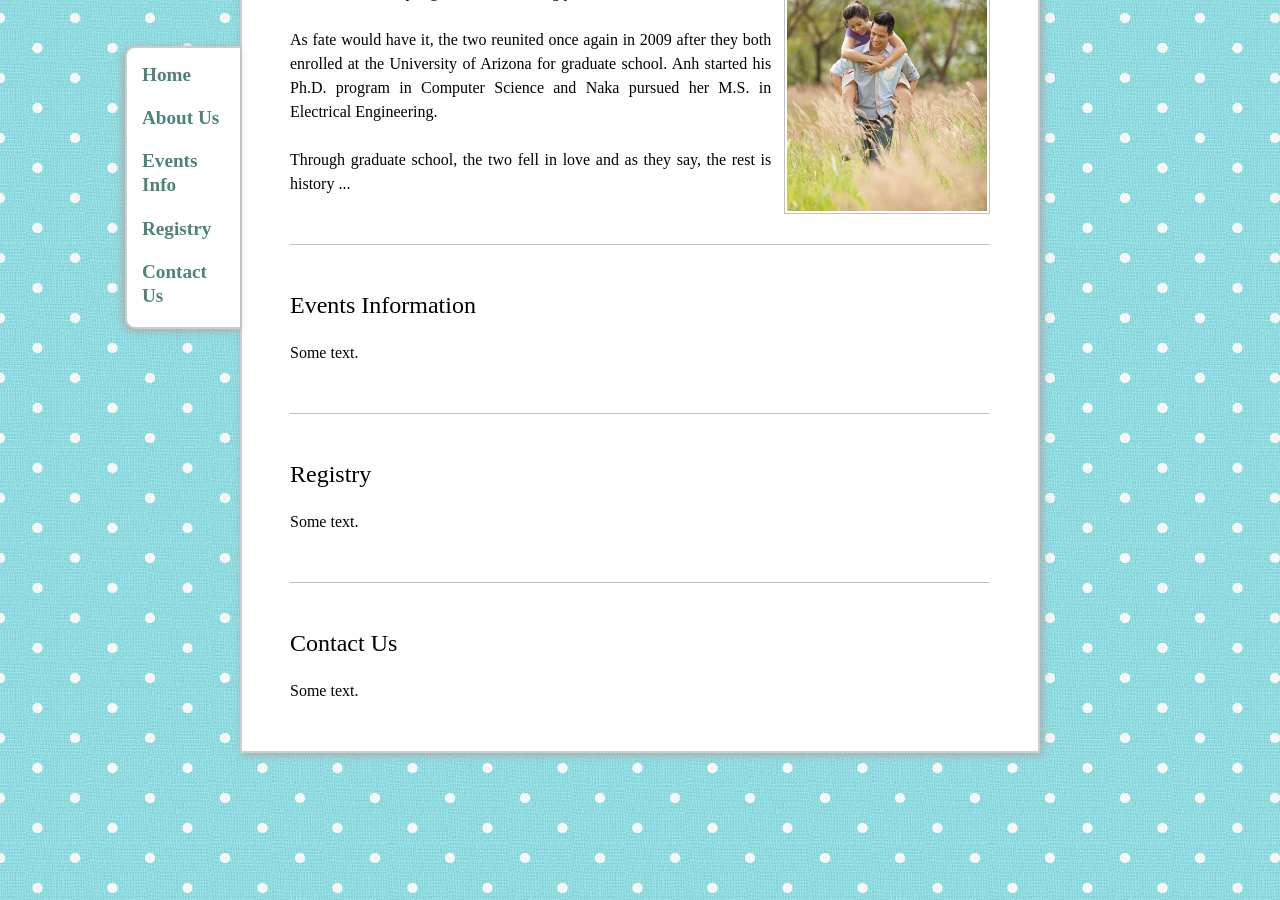
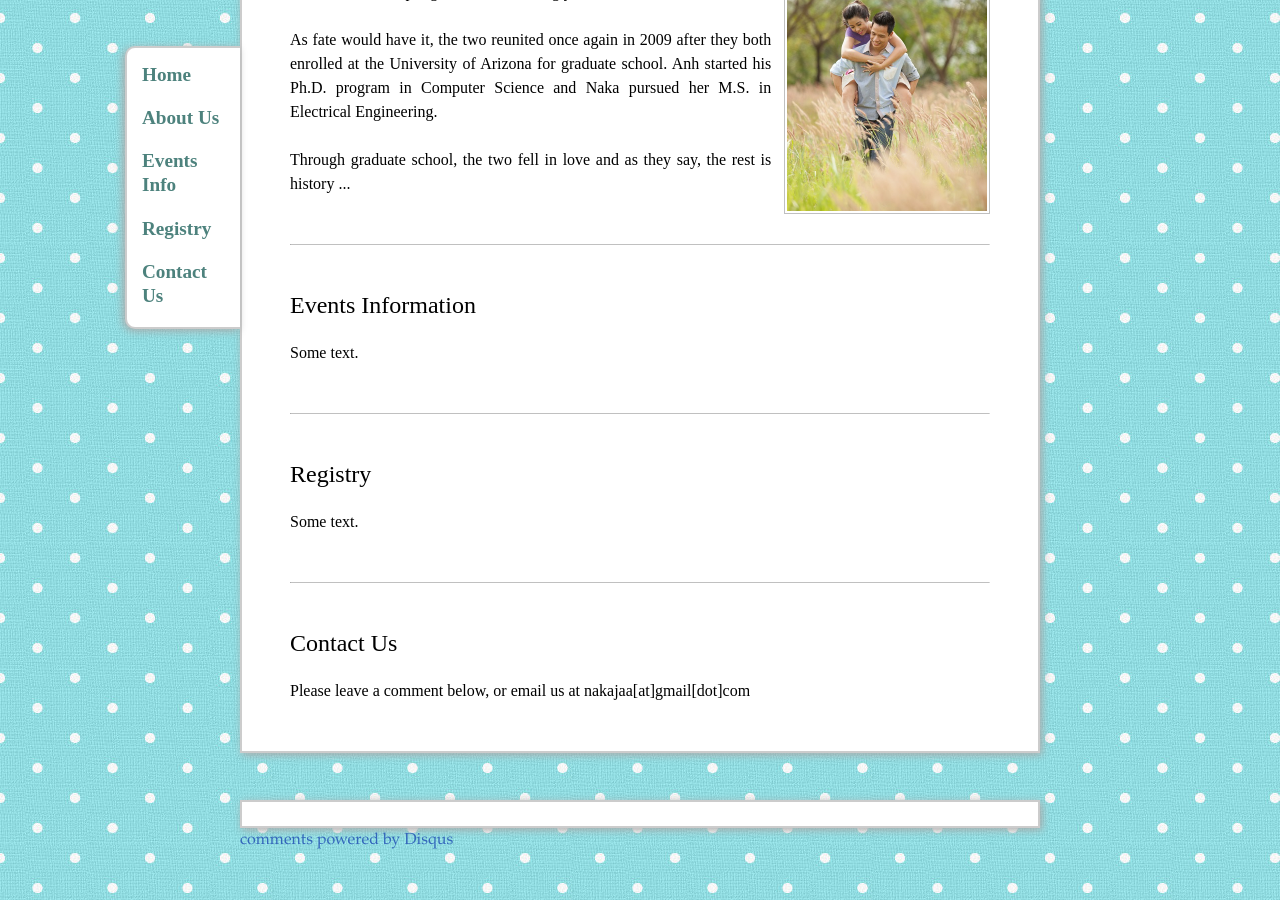
Before and after one commit to trananh/trananh.github.io, a Jekyll site: the page wedding/index.html, which Jekyll copies as it is, in a window 1280 px wide and 900 px high, scrolled down 792 px. Built offline with Jekyll 4.4.1, drawn with Linux system fonts in a browser that asks for light colours; nearby versions of some CDN libraries; comment, search, counter and statistics services are not loaded.

Commit message:
Updated wedding page.

```diff
--- a/wedding/index.html
+++ b/wedding/index.html
@@ -100,10 +100,28 @@
             <hr style="margin: 3em 0 3em 0;"/>
             <h1 id="contact" style="font-family: Papyrus;">Contact Us</h1>
             <p>
-                Some text.
+            Please leave a comment below, or email us at nakajaa[at]gmail[dot]com
             </p>
 
         </div>
+
+        <!-- Disqus comments -->
+        <input type="hidden" id="disqus_shortname" value="anhnakaswedding">
+        <div id="disqus_thread"></div>
+        <script type="text/javascript">
+            /* * * CONFIGURATION VARIABLES: EDIT BEFORE PASTING INTO YOUR WEBPAGE * * */
+            var disqus_shortname = document.getElementById('disqus_shortname').value; // required: replace example with your forum shortname
+
+            /* * * DON'T EDIT BELOW THIS LINE * * */
+            (function() {
+                var dsq = document.createElement('script'); dsq.type = 'text/javascript'; dsq.async = true;
+                dsq.src = '//' + disqus_shortname + '.disqus.com/embed.js';
+                (document.getElementsByTagName('head')[0] || document.getElementsByTagName('body')[0]).appendChild(dsq);
+            })();
+        </script>
+        <noscript>Please enable JavaScript to view the <a href="http://disqus.com/?ref_noscript">comments powered by Disqus.</a></noscript>
+        <a href="http://disqus.com" class="dsq-brlink">comments powered by <span class="logo-disqus">Disqus</span></a>
+        <!-- End Disqus -->
 
     </div>
 
```
